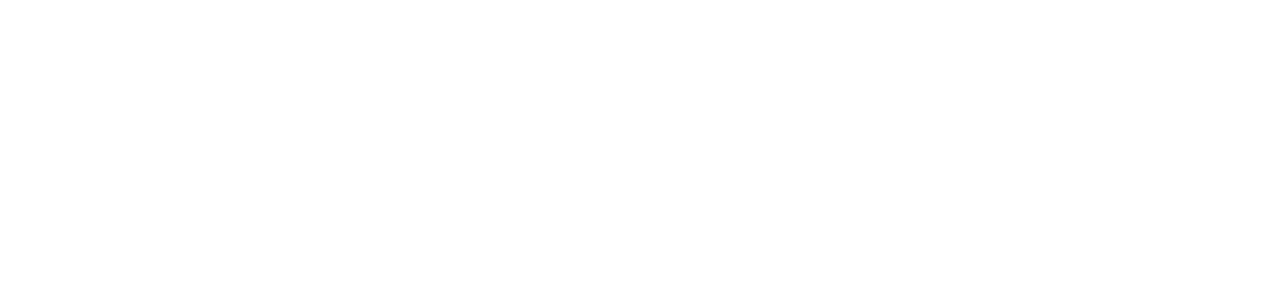
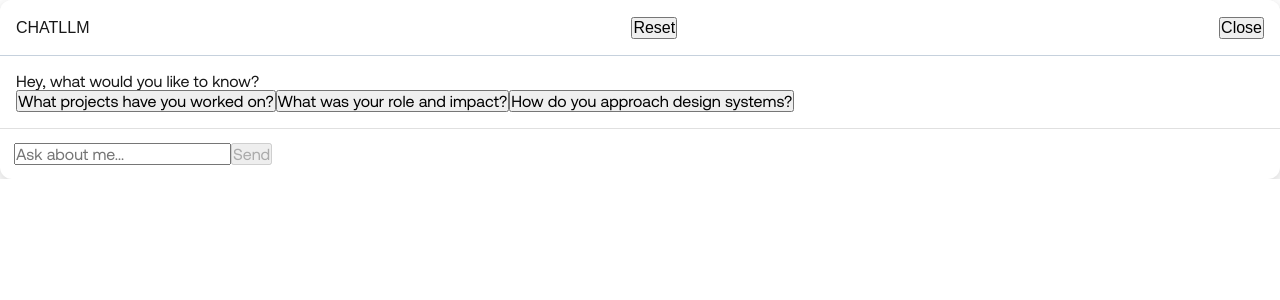
Before and after one commit to santilobos/portfolio-assistant-api2, a Next.js app: page /widget in a window 1280 px wide. Shown: the top 300 px of the page. Built offline with nearby package versions, Linux system fonts and the light colour scheme; a web font is replaced by a local one.

Commit message:
cambiamos false a true

```diff
--- a/app/widget/page.tsx
+++ b/app/widget/page.tsx
@@ -25,7 +25,7 @@ export default function Widget() {
   const [messages, setMessages] = React.useState<Msg[]>([])
   const [input, setInput] = React.useState("")
   const [loading, setLoading] = React.useState(false)
-  const [isOpen, setIsOpen] = React.useState(false) // ⬅️ pon false luego
+  const [isOpen, setIsOpen] = React.useState(true) // ⬅️ pon false luego
   const hasText = input.trim().length > 0
 
   const listRef = React.useRef<HTMLDivElement | null>(null)
```
